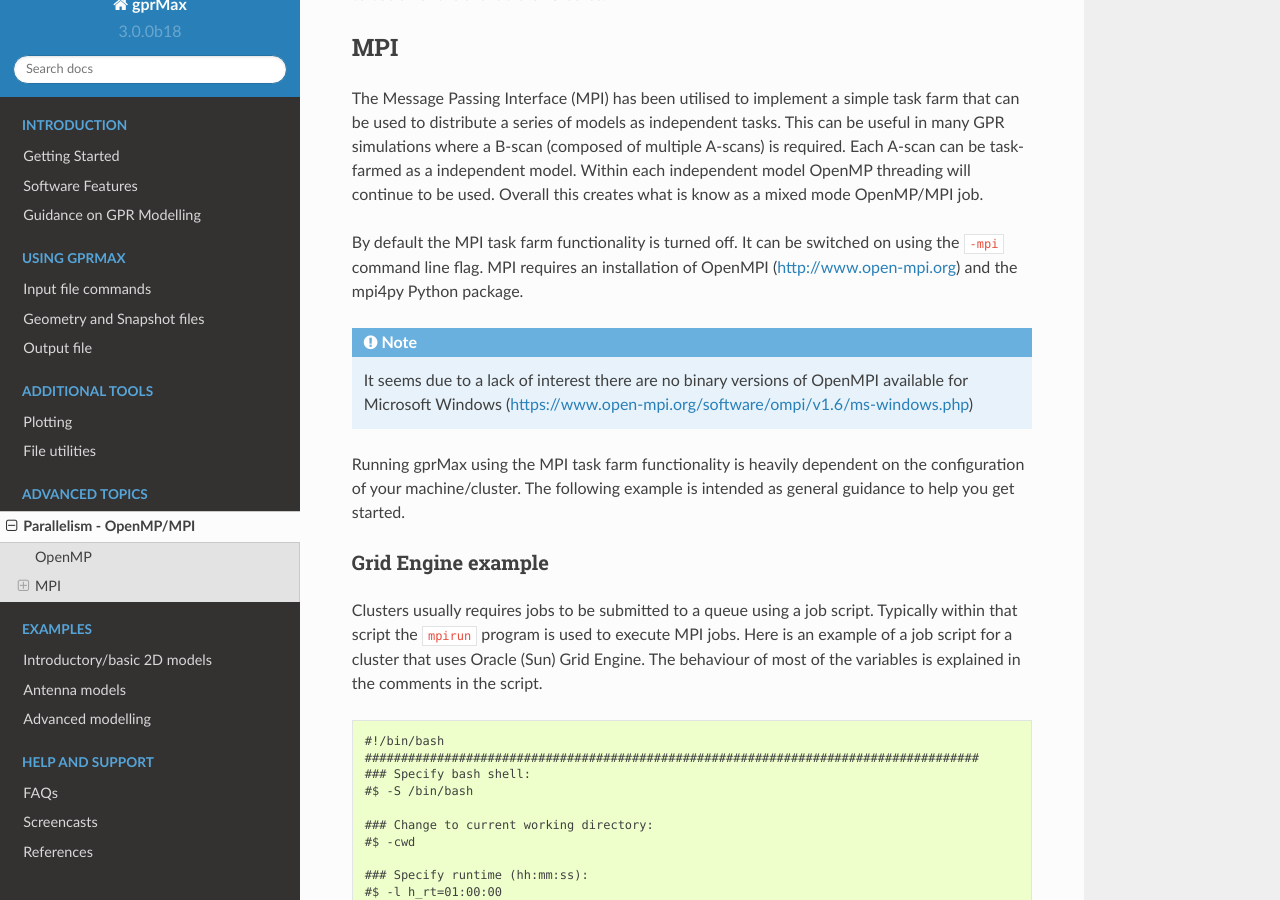
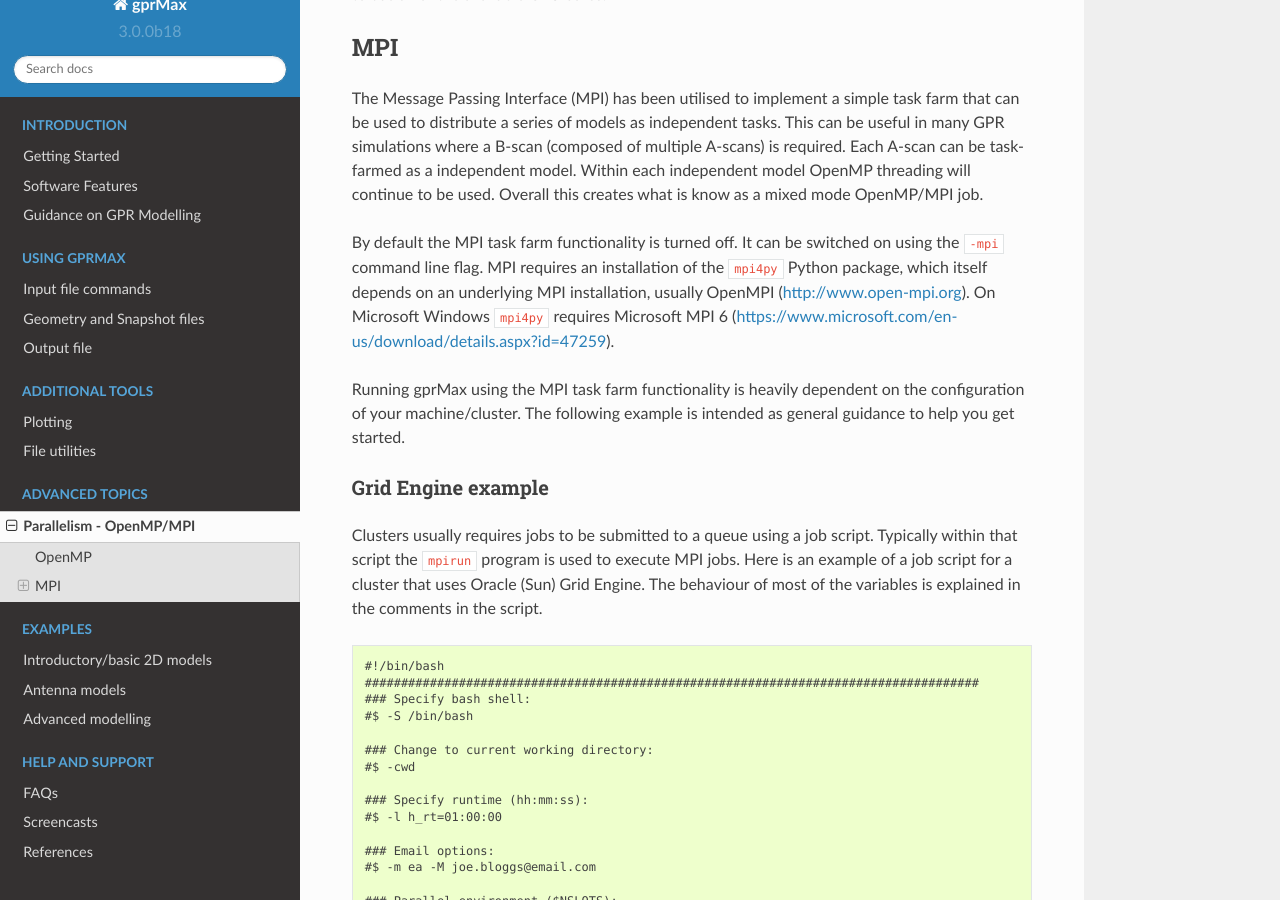
Before and after one commit to gprMax/gprMax, a Sphinx documentation site: the page built from docs/source/openmp_mpi.rst, in a window 1280 px wide and 900 px high, scrolled down 451 px. Built offline with Sphinx 7.4.7 and the Read the Docs theme 2.0.0, drawn with Linux system fonts in a browser that asks for light colours.

Commit message:
Updated some of the text on MPI.

```diff
--- a/docs/source/openmp_mpi.rst
+++ b/docs/source/openmp_mpi.rst
@@ -16,11 +16,7 @@ MPI
 
 The Message Passing Interface (MPI) has been utilised to implement a simple task farm that can be used to distribute a series of models as independent tasks. This can be useful in many GPR simulations where a B-scan (composed of multiple A-scans) is required. Each A-scan can be task-farmed as a independent model. Within each independent model OpenMP threading will continue to be used. Overall this creates what is know as a mixed mode OpenMP/MPI job.
 
-By default the MPI task farm functionality is turned off. It can be switched on using the ``-mpi`` command line flag. MPI requires an installation of OpenMPI (http://www.open-mpi.org) and the mpi4py Python package.
-
-.. note::
-
-        It seems due to a lack of interest there are no binary versions of OpenMPI available for Microsoft Windows (https://www.open-mpi.org/software/ompi/v1.6/ms-windows.php)
+By default the MPI task farm functionality is turned off. It can be switched on using the ``-mpi`` command line flag. MPI requires an installation of the ``mpi4py`` Python package, which itself depends on an underlying MPI installation, usually OpenMPI (http://www.open-mpi.org). On Microsoft Windows ``mpi4py`` requires Microsoft MPI 6 (https://www.microsoft.com/en-us/download/details.aspx?id=47259).
 
 Running gprMax using the MPI task farm functionality is heavily dependent on the configuration of your machine/cluster. The following example is intended as general guidance to help you get started.
 
```
